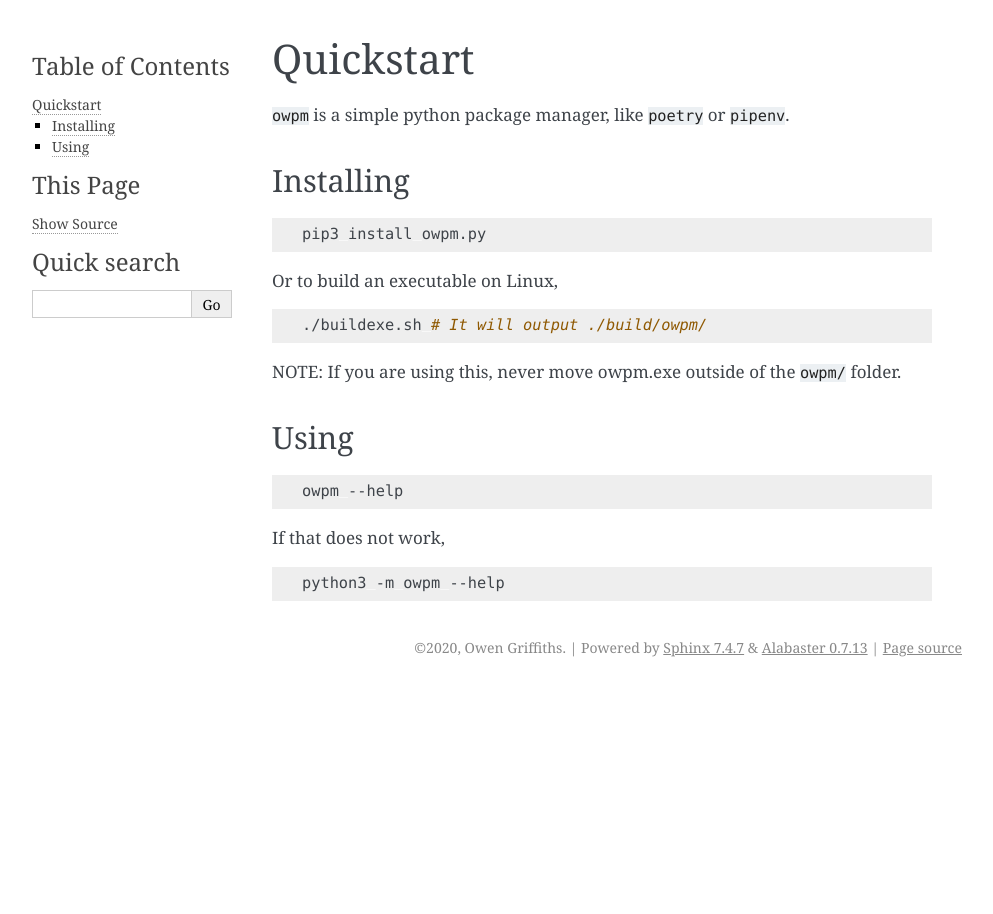
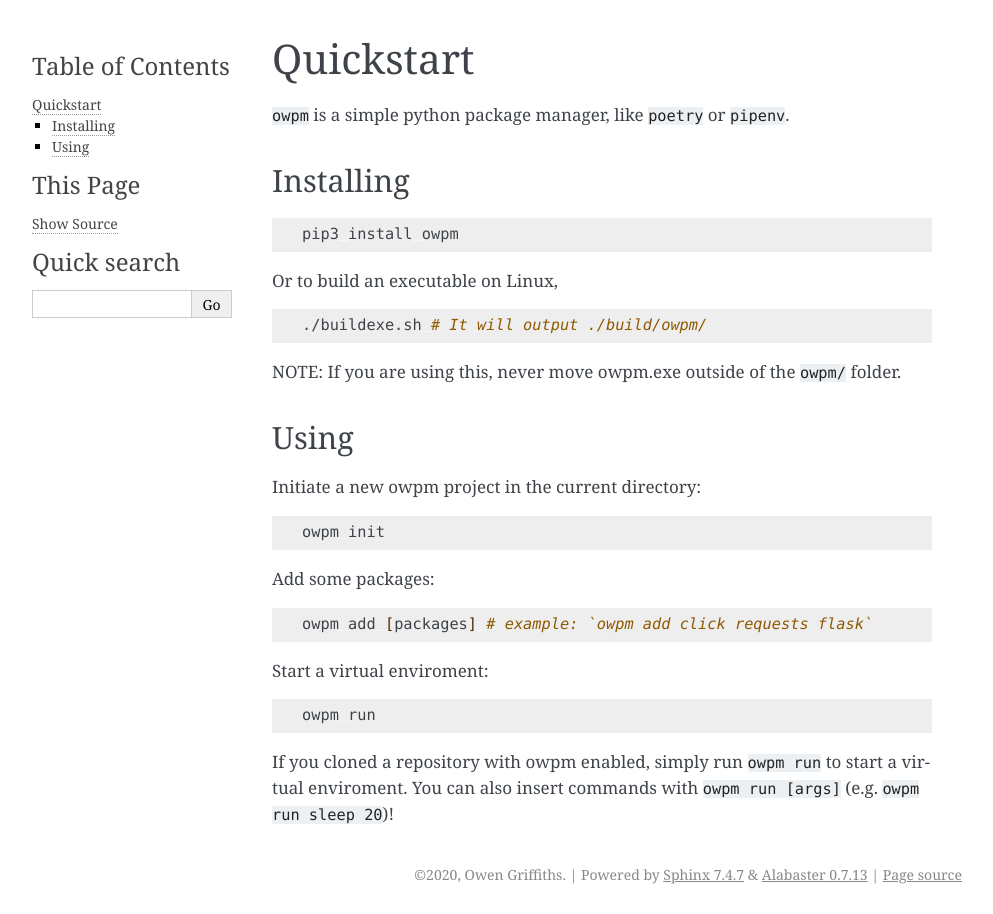
Before and after one commit to Owez/owpm, a Sphinx documentation site: the page built from docs/quickstart.md, in a window 1280 px wide. Shown: the whole page, without its empty margins (148-1141 px from the left). Built offline with Sphinx 7.4.7, drawn with Linux system fonts in a browser that asks for light colours.

Commit message:
Better quickstart docs

````diff
--- a/docs/quickstart.md
+++ b/docs/quickstart.md
@@ -5,7 +5,7 @@
 ## Installing
 
 ```bash
-pip3 install owpm.py
+pip3 install owpm
 ```
 
 Or to build an executable on Linux,
@@ -18,12 +18,22 @@ NOTE: If you are using this, never move owpm.exe outside of the `owpm/` folder.
 
 ## Using
 
+Initiate a new owpm project in the current directory:
+
 ```bash
-owpm --help
+owpm init
 ```
 
-If that does not work,
+Add some packages:
 
 ```bash
-python3 -m owpm --help
+owpm add [packages] # example: `owpm add click requests flask`
 ```
+
+Start a virtual enviroment:
+
+```bash
+owpm run
+```
+
+If you cloned a repository with owpm enabled, simply run `owpm run` to start a virtual enviroment. You can also insert commands with `owpm run [args]` (e.g. `owpm run sleep 20`)!
````
Also changed, not shown: README.md (+2 -1 lines).
